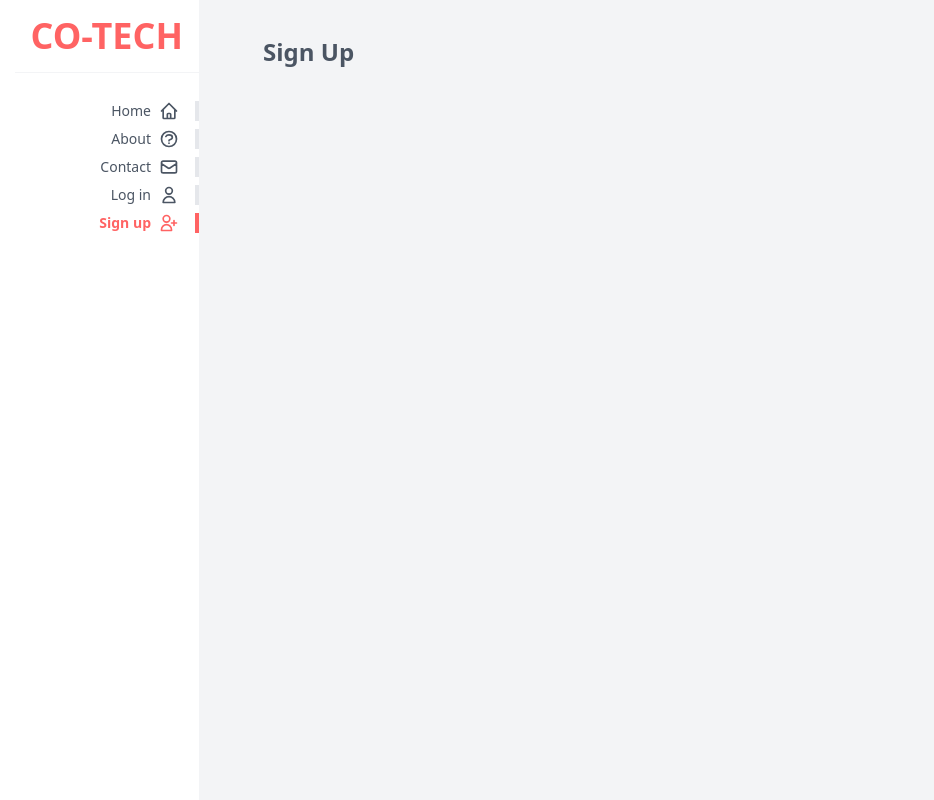
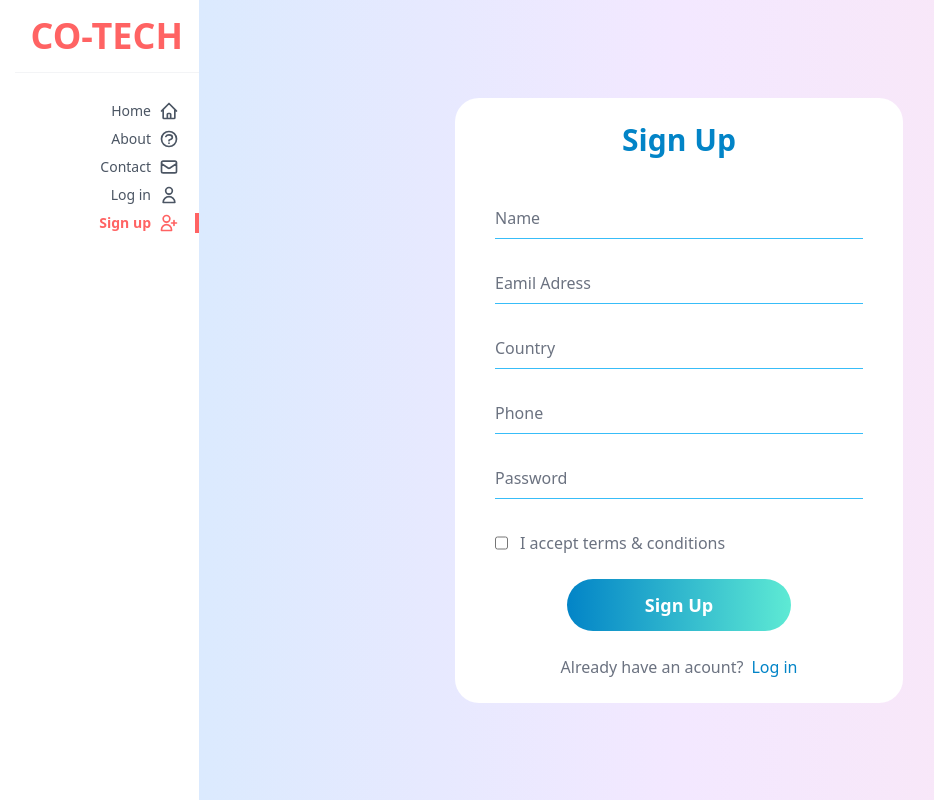
Before and after one commit to canokulmus/eCommerce-template-tailwind-react, a React (Create React App) app: page /signup in a window 1280 px wide. Shown: the whole page, without its empty margins (121-1055 px from the left). Built offline with nearby package versions, Linux system fonts and the light colour scheme.

Commit message:
login signup forms

```diff
--- a/src/App.js
+++ b/src/App.js
@@ -33,7 +33,7 @@ function App() {
                 isMenuOpen={isMenuOpen}
                 toggleMenu={toggleMenu}
             />
-            <main className='px-6 md:px-16 py-6 bg-gray-100 md:col-span-3 min-h-screen'>
+            <main className=' bg-gray-100 md:col-span-3 min-h-screen'>
                 <Switch>
                     <Route exact path='/'
                         render={(props) => {
--- a/src/components/Account.js
+++ /dev/null
@@ -1,16 +0,0 @@
-import React from 'react'
-
-const Account = () => {
-    return (
-        <div className='flex justify-center hidden md:block md:justify-end'>
-            <a href="#" className='btn btn-custom1 text-primary transition ease-out duration-500'>
-                Log in
-            </a>
-            <a href="#" className='btn btn-custom1 text-primary ml-2 transition ease-out duration-500'>
-                Sign up
-            </a>
-        </div>
-    )
-}
-
-export default Account
--- /dev/null
+++ b/src/components/AccountForm.js
@@ -0,0 +1,73 @@
+import React from 'react'
+import { Link } from 'react-router-dom'
+
+const AccountForm = ({ type }) => {
+    return (
+        <>
+            <div className="account-form-container">
+                <div className="account-form ">
+                    <div className="sm:text-3xl text-2xl font-semibold text-center text-sky-600  mb-12">
+                        {type === 'signup' ? 'Sign Up' : 'Login'}
+                    </div>
+                    <div className=''>
+                        {type === 'signup' && (
+                            <div>
+                                <input type="text" className="focus:outline-none border-b w-full pb-2 border-sky-400 placeholder-gray-500" placeholder="Name " />
+                            </div>
+                        )}
+                        <div>
+                            <input type="email" className="focus:outline-none border-b w-full pb-2 border-sky-400 placeholder-gray-500 my-8" placeholder="Eamil Adress " />
+                        </div>
+
+                        {type === 'signup' && (
+                            <div>
+                                <input type="text" className="focus:outline-none border-b w-full pb-2 border-sky-400 placeholder-gray-500 mb-8" placeholder="Country " />
+                            </div>
+                        )}
+                        {type === 'signup' && (
+                            <div>
+                                <input type="phone" className="focus:outline-none border-b w-full pb-2 border-sky-400 placeholder-gray-500 mb-8" placeholder="Phone " />
+                            </div>
+                        )}
+                        <div>
+                            <input type="password" className="focus:outline-none border-b w-full pb-2 border-sky-400 placeholder-gray-500 mb-8" placeholder="Password " />
+                        </div>
+
+                        {type === 'signup' && (
+                            <div className="flex">
+                                <input type="checkbox" className="border-sky-400 " defaultValue />
+                                <div className="px-3 text-gray-500">
+                                    I accept terms &amp; conditions
+                                </div>
+                            </div>
+                        )}
+
+
+                        <div className="flex justify-center my-6">
+                            <button className=" rounded-full  p-3 w-full sm:w-56   bg-gradient-to-r from-sky-600  to-teal-300 text-white text-lg font-semibold ">
+                                {type === 'signup' ? 'Sign Up' : 'Login'}
+                            </button>
+                        </div>
+
+                        <div className="flex justify-center ">
+
+                            {type === 'signup' ? (
+                                <>
+                                    <p className="text-gray-500">Already have an acount? </p>
+                                    <Link to="/login" className="text-sky-600 pl-2"> Log in</Link>
+                                </>
+                            ) : (
+                                <>
+                                    <p className="text-gray-500">Do not have an account? </p>
+                                    <Link to="/signup" className="text-sky-600 pl-2"> Sign Up</Link>
+                                </>
+                            )}
+                        </div>
+                    </div>
+                </div>
+            </div>
+        </>
+    )
+}
+
+export default AccountForm
--- a/src/components/Navbar.js
+++ b/src/components/Navbar.js
@@ -24,7 +24,7 @@ const Navbar = ({ isMenuOpen, toggleMenu }) => {
                     {menu.map(item => {
 
                         return <li className='py-1' key={item.id}>
-                            <Link to={`${item.link}`} className={`px-4 flex justify-end border-r-4 hover:text-primary ${item.active ? "border-primary font-extrabold text-primary" : ""}`}>
+                            <Link to={`${item.link}`} className={`px-4 flex justify-end border-r-4 hover:text-primary ${item.active ? "border-primary font-extrabold text-primary" : "border-white"}`}>
                                 <span>{item.text}</span>
                                 {item.icon}
                             </Link>
--- a/src/components/ProductCard.js
+++ b/src/components/ProductCard.js
@@ -22,7 +22,7 @@ const ProductCard = ({ product }) => {
                                     <span className='block text-gray-500 text-sm basis-2/3'>{product.description}</span>
                                     <button className='text-primary flex items-center font-bold hover:text-red-700 transition ease-out duration-300'>
                                         <svg className="w-5 " fill="none" stroke="currentColor" viewBox="0 0 24 24" xmlns="http://www.w3.org/2000/svg"><path strokeLinecap="round" strokeLinejoin="round" strokeWidth="2" d="M3 3h2l.4 2M7 13h10l4-8H5.4M7 13L5.4 5M7 13l-2.293 2.293c-.63.63-.184 1.707.707 1.707H17m0 0a2 2 0 100 4 2 2 0 000-4zm-8 2a2 2 0 11-4 0 2 2 0 014 0z"></path></svg>
-                                        <span className='ml-1 text-sm'> Add To Cart</span>
+                                        <span className='ml-1 text-sm'> Add</span>
                                     </button>
                                 </div>
                             </div>
--- a/src/index.css
+++ b/src/index.css
@@ -29,3 +29,11 @@
 nav .active {
   @apply border-primary font-extrabold text-primary;
 }
+
+.account-form-container {
+  @apply w-full h-screen bg-gradient-to-r from-blue-100 via-purple-100 to-pink-100 p-4 flex items-center justify-center;
+}
+
+.account-form {
+  @apply bg-white py-6 px-10 sm:max-w-md w-full rounded-3xl;
+}
--- a/src/pages/Home.js
+++ b/src/pages/Home.js
@@ -1,13 +1,11 @@
 import React from 'react'
-import Account from "../components/Account"
 import Header from "../components/Header"
 import Latest from "../components/Latest"
 import Popular from "../components/Popular"
 
 const Home = () => {
     return (
-        <>
-            <Account />
+        <div className='px-6 md:px-16 py-10'>
             <Header header={{ main: "Products", sub: "For Tech Geeks" }} />
             <Latest />
             <Popular />
@@ -16,7 +14,7 @@ const Home = () => {
                     Load more
                 </div>
             </div>
-        </>
+        </div>
     )
 }
 
--- a/src/pages/Login.js
+++ b/src/pages/Login.js
@@ -1,10 +1,11 @@
 import React from 'react'
-import Header from '../components/Header'
+import AccountForm from '../components/AccountForm'
 const Login = () => {
     return (
         <>
-            <Header header={{ sub: "Log in" }} />
-
+            <AccountForm
+                type="login"
+            />
         </>
     )
 }
--- a/src/pages/Signup.js
+++ b/src/pages/Signup.js
@@ -1,10 +1,13 @@
 import React from 'react'
 import Header from '../components/Header'
+import AccountForm from '../components/AccountForm'
 
 const Signup = () => {
     return (
         <>
-            <Header header={{ sub: "Sign Up" }} />
+            <AccountForm
+                type="signup"
+            />
         </>
     )
 }
```
